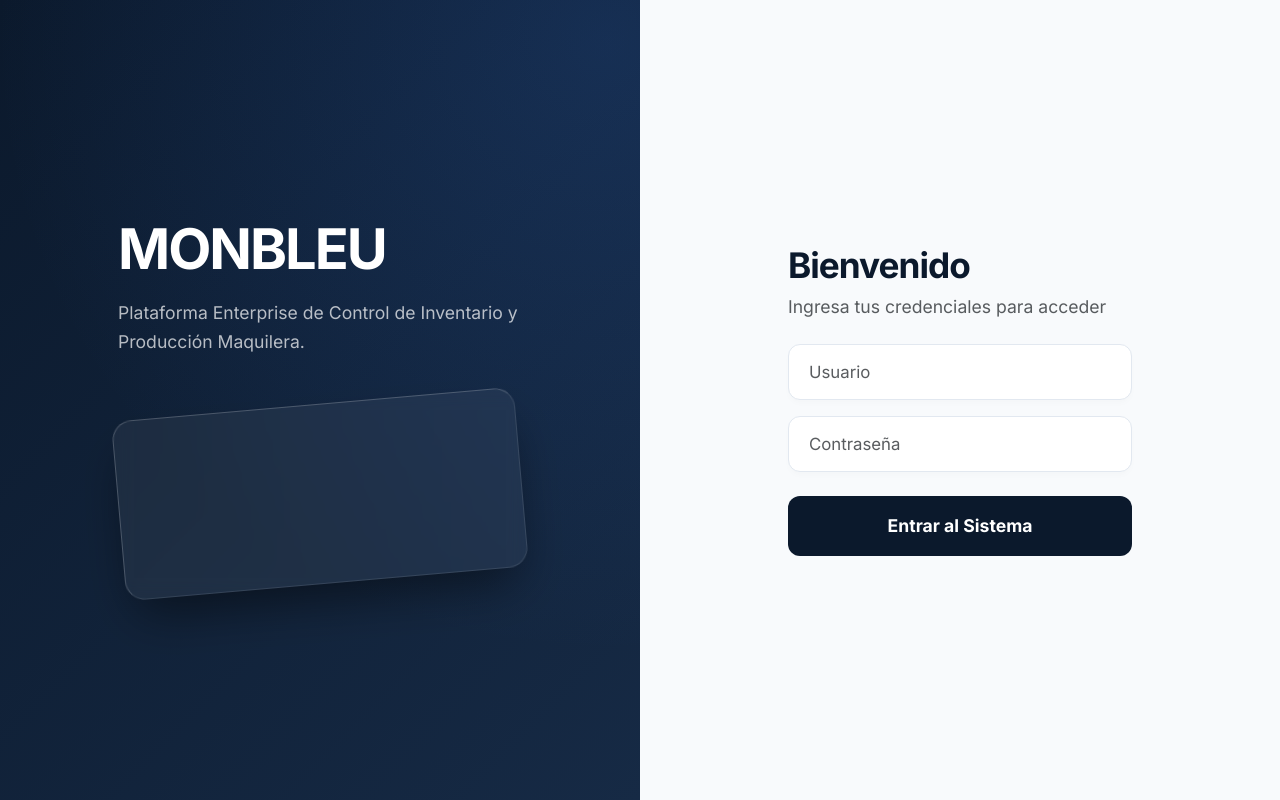
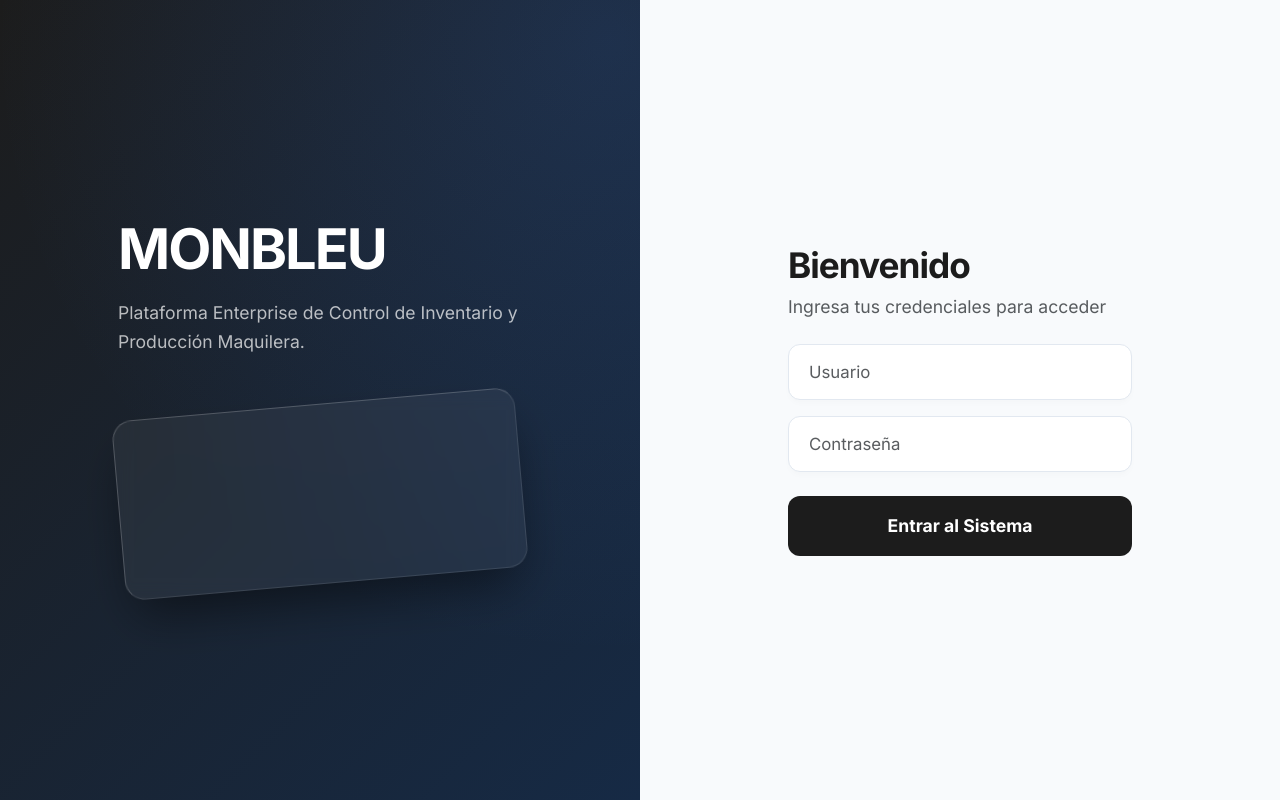
Before and after one commit to AnglAjc/STOCKMONBLEU, a Flask app: page /login in a window 1280 px wide. Run offline with Flask 3, Linux system fonts and the light colour scheme; tables that the repository leaves empty hold one stand-in row (values such as "Sample post").

Commit message:
Update style.css

```diff
--- a/static/style.css
+++ b/static/style.css
@@ -2,7 +2,7 @@
 
 :root {
     --bg-main: #f0f2f5;
-    --navy-blue: #0b192c; /* Monbleu Signature Color */
+    --navy-blue: #1c1c1c; /* Monbleu Signature Color */
     --navy-light: #162a45;
     --accent: #3b82f6;
     --accent-hover: #2563eb;
```
